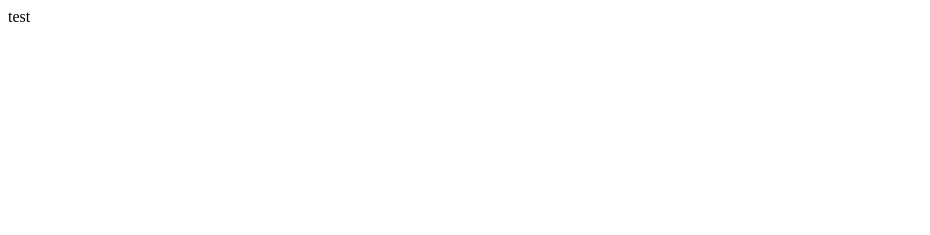
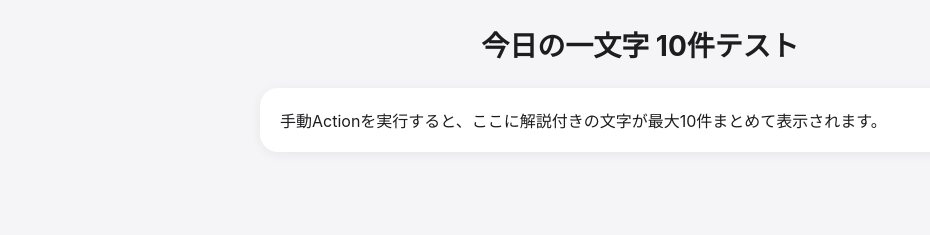
Before and after one commit to YKT-lab/Unicode-Converter-discription_test, a website: page description-test.html in a window 1280 px wide. Shown: the whole page, without its empty margins (0-930 px from the left). Drawn offline with Linux system fonts and the light colour scheme.

Commit message:
Prepare description test page

```diff
--- a/description-test.html
+++ b/description-test.html
@@ -1 +1,17 @@
-<!doctype html><meta charset="utf-8"><title>Description test</title><main>test</main>
+<!doctype html>
+<html lang="ja">
+<head>
+  <meta charset="utf-8">
+  <meta name="viewport" content="width=device-width, initial-scale=1">
+  <title>今日の一文字 10件テスト</title>
+  <link rel="stylesheet" href="./style.css">
+</head>
+<body>
+  <main>
+    <h1>今日の一文字 10件テスト</h1>
+    <section class="box">
+      手動Actionを実行すると、ここに解説付きの文字が最大10件まとめて表示されます。
+    </section>
+  </main>
+</body>
+</html>
```
